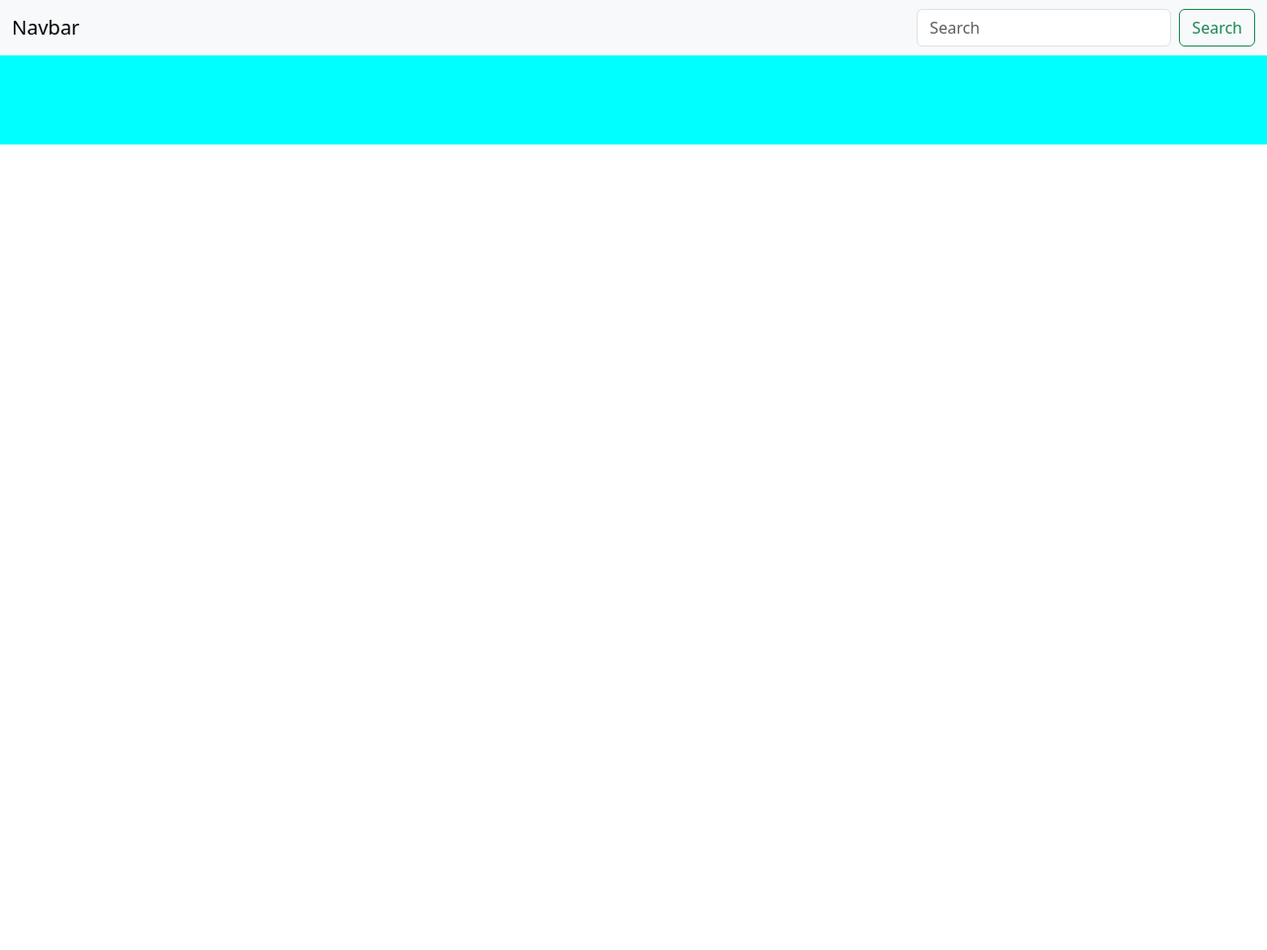
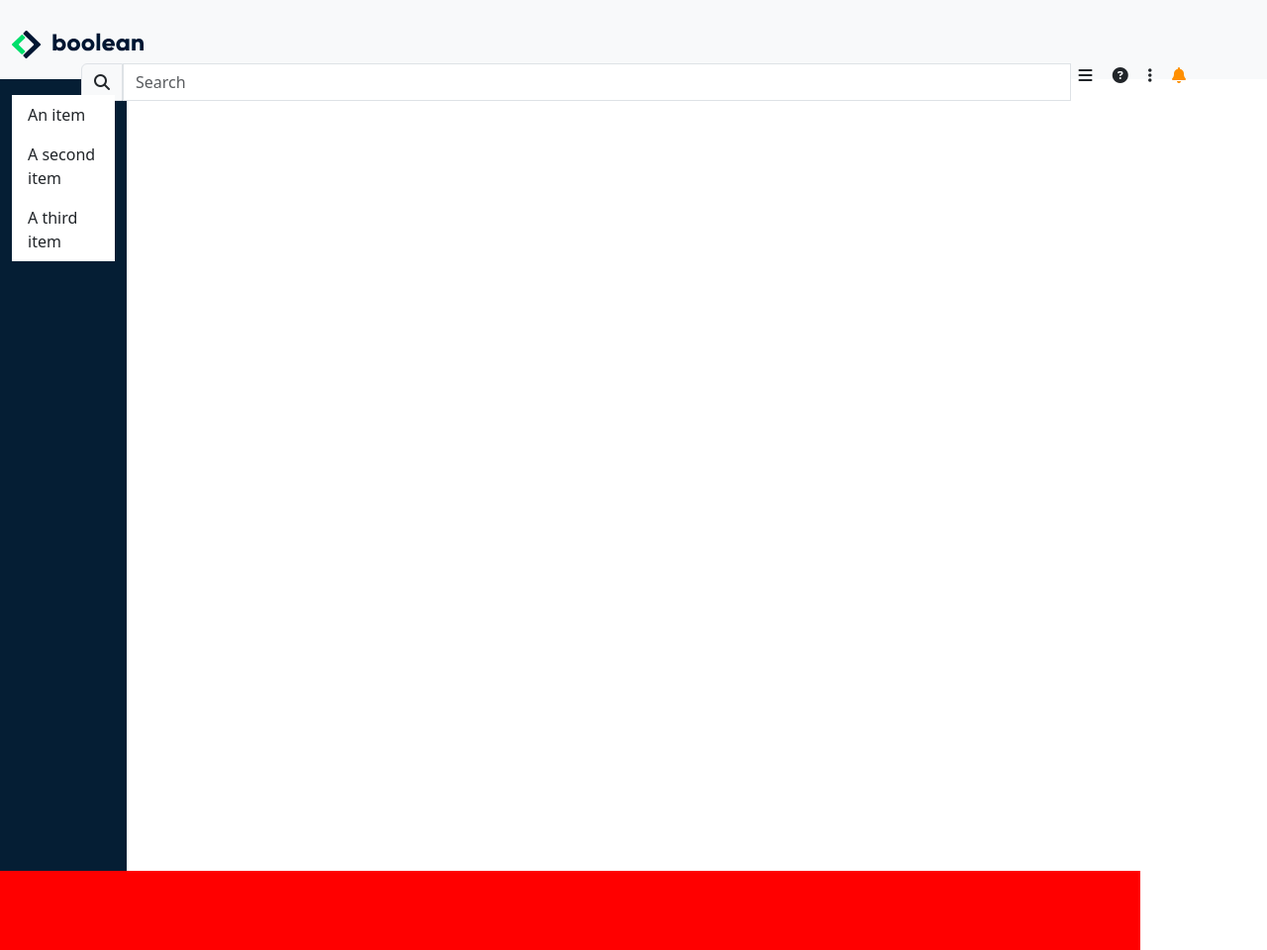
Before and after one commit to FedericoCattani/html-css-bootstrap-dashboard, a plain HTML site: page index.html in a window 1280 px wide. Shown: the whole page at 99% size. Before the commit the page ends 800 px from the top, so only its background shows below. Drawn offline with nearby package versions, Linux system fonts and the light colour scheme.

Commit message:
aside structure

```diff
--- a/css/style.css
+++ b/css/style.css
@@ -1,4 +1,36 @@
+.ct-container{
+  background-color: #F8F9FA !important;
+  height: 80px ;
+  width: 100%;
+}
+
+.ct-navbar{
+  width: 100%;
+  background-color: red;
+  height: 50px;
+}
+
+.ct-navbar a{
+  cursor: pointer;
+}
+
+#icon-navbar{
+  cursor: pointer;
+}
+
+#icon-navbar i:last-child{
+  color: #FF8F00;
+}
+
+aside{
+  background-color: #051E34;
+  width: 10%;
+}
+
 main{
-  height: 90px;
-  background-color: aqua;
+  background-color: red;
+  height: 80px;
+  width: 90%;
+  display: flex;
+  justify-content: end;
 }
--- a/index.html
+++ b/index.html
@@ -8,25 +8,49 @@
   <link href="https://cdn.jsdelivr.net/npm/bootstrap@5.3.0-alpha1/dist/css/bootstrap.min.css" rel="stylesheet" integrity="sha384-GLhlTQ8iRABdZLl6O3oVMWSktQOp6b7In1Zl3/Jr59b6EGGoI1aFkw7cmDA6j6gD" crossorigin="anonymous">
   <script src="https://cdn.jsdelivr.net/npm/bootstrap@5.3.0-alpha1/dist/js/bootstrap.bundle.min.js" integrity="sha384-w76AqPfDkMBDXo30jS1Sgez6pr3x5MlQ1ZAGC+nuZB+EYdgRZgiwxhTBTkF7CXvN" crossorigin="anonymous"></script>
 
+  <link rel="stylesheet" href="https://cdnjs.cloudflare.com/ajax/libs/font-awesome/6.3.0/css/all.min.css">
+
   <link rel="stylesheet" href="css/style.css">
 
 
   <title>Dashboard</title>
 </head>
 <body>
+  <div class="ct-container container-fluid d-flex justify-content-center align-items-center">
+    <nav class="ct-navbar navbar bg-body-tertiary">
+      <a class="navbar-brand">
+        <img src="img/logo.svg" alt="">
+      </a>
+      <form class="container">
+        <div class="input-group">
+          <span class="input-group-text" id="basic-addon1">
+            <i class="fa-solid fa-magnifying-glass"></i>
+          </span>
+          <input type="search" class="form-control ms-0" placeholder="Search" aria-label="Username" aria-describedby="basic-addon1">
+          <span id="icon-navbar">
+            <i class="fa-solid fa-bars ms-2"></i>
+            <i class="fa-solid fa-circle-question ms-3"></i>
+            <i class="fa-solid fa-ellipsis-vertical ms-3"></i>
+            <i class="fa-solid fa-bell ms-3"></i>
+          </span>
+        </div>
+      </form>
+    </nav>
+  </div>
 
-  <nav class=" ct-navbar navbar bg-body-tertiary">
-    <div class="container-fluid">
-      <a class="navbar-brand">Navbar</a>
-      <form class="d-flex" role="search">
-        <input class="form-control me-2" type="search" placeholder="Search" aria-label="Search">
-        <button class="btn btn-outline-success" type="submit">Search</button>
-      </form>
+
+  <aside>
+    <div class="container vh-100 d-flex flex-column">
+      <ul class="list-group list-group-flush mt-3 border-0">
+        <li class="list-group-item border-0">An item</li>
+        <li class="list-group-item border-0">A second item</li>
+        <li class="list-group-item border-0">A third item</li>
+      </ul>
     </div>
-  </nav>
+  </aside>
 
-  <aside></aside>
-
-  <main></main>
+  <main>
+    <div class="container"></div>
+  </main>
 </body>
 </html>
```
